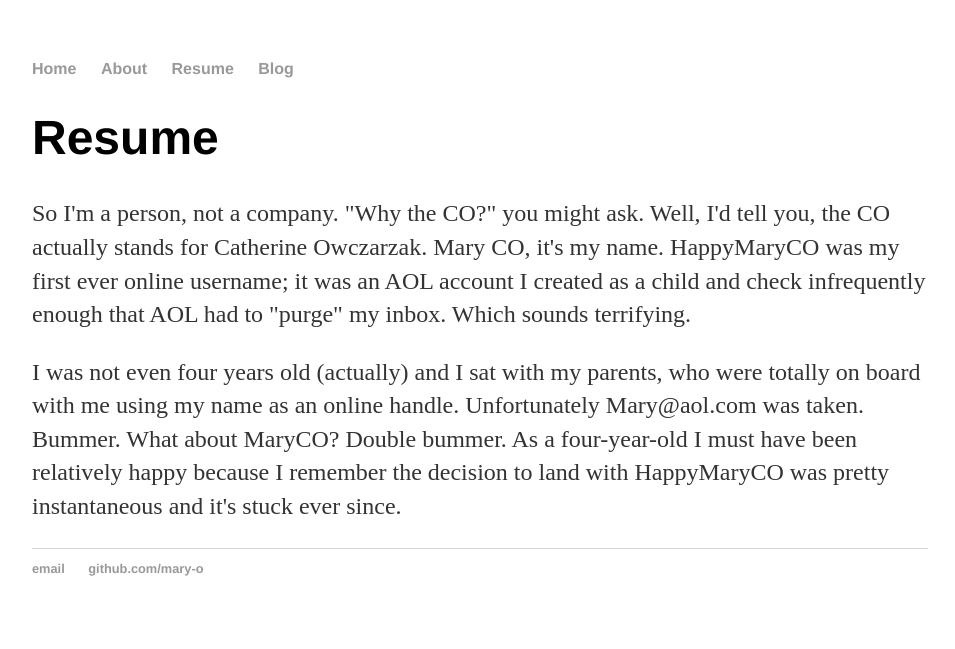
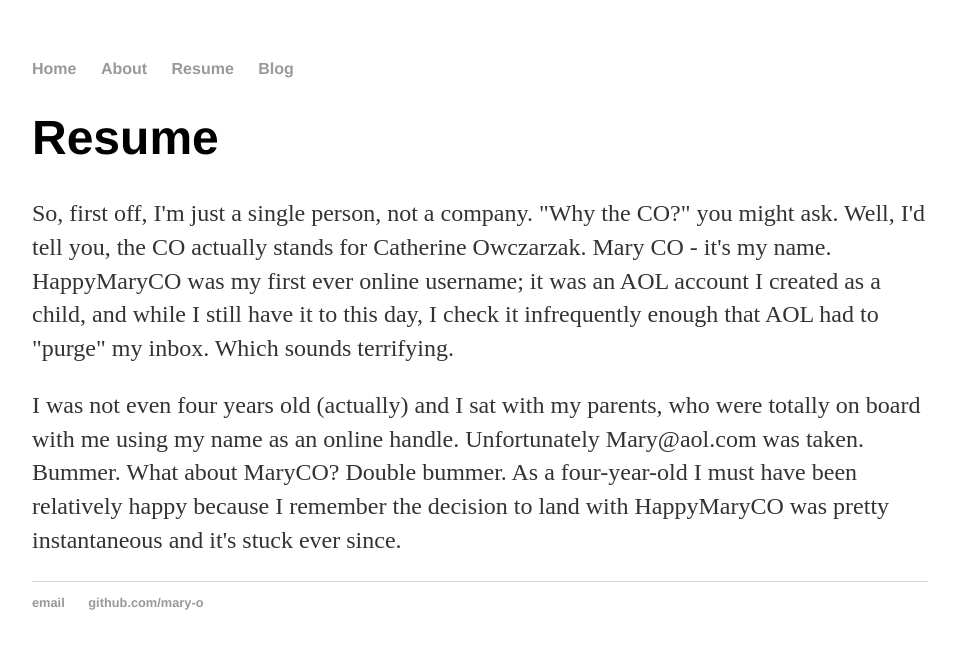
Before and after one commit to Mary-O/mary-o.github.io, a Jekyll site: the page built from What-s up with the website name/index.html, in a window 1280 px wide. Shown: the top 649 px of the page, without its empty margins (160-1115 px from the left). Built offline with Jekyll 4.4.1, drawn with Linux system fonts in a browser that asks for light colours.

Commit message:
Updated index.html

```diff
--- a/What-s up with the website name/index.html
+++ b/What-s up with the website name/index.html
@@ -1,8 +1,9 @@
 ---
 layout: default
 title: Resume
+published: true
 ---
 
 <h1>{{ page.title }}</h1>
-<p>So I'm a person, not a company. "Why the CO?" you might ask. Well, I'd tell you, the CO actually stands for Catherine Owczarzak. Mary CO, it's my name. HappyMaryCO was my first ever online username; it was an AOL account I created as a child and check infrequently enough that AOL had to "purge" my inbox. Which sounds terrifying.</p>
+<p>So, first off, I'm just a single person, not a company. "Why the CO?" you might ask. Well, I'd tell you, the CO actually stands for Catherine Owczarzak. Mary CO - it's my name. HappyMaryCO was my first ever online username; it was an AOL account I created as a child, and while I still have it to this day, I check it infrequently enough that AOL had to "purge" my inbox. Which sounds terrifying.</p>
 <p>I was not even four years old (actually) and I sat with my parents, who were totally on board with me using my name as an online handle. Unfortunately Mary@aol.com was taken. Bummer. What about MaryCO? Double bummer. As a four-year-old I must have been relatively happy because I remember the decision to land with HappyMaryCO was pretty instantaneous and it's stuck ever since.</p>
```
